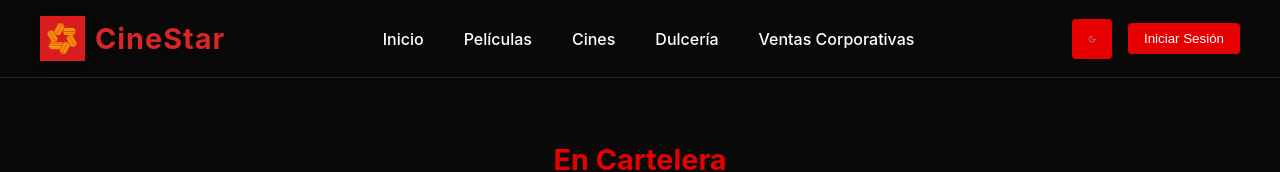
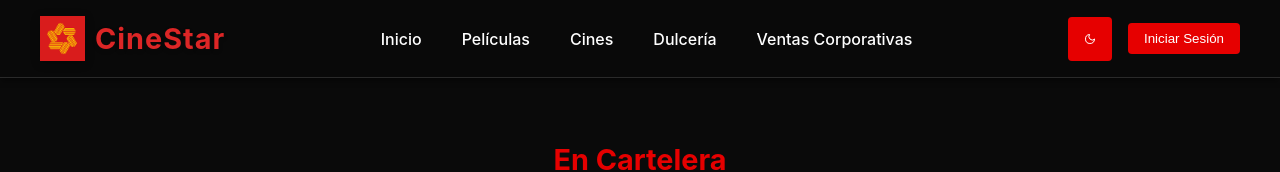
Before and after one commit to JuanLeo12/cine-frontend, a React (Create React App) app: page / in a window 1280 px wide. Shown: the top 172 px of the page. Built offline with nearby package versions, Linux system fonts and the light colour scheme; no server answers; the HTML template or start-up script is replaced by a standard one.

Commit message:
Agrandar icono del toggle de tema (24px) para mejor visibilidad

```diff
--- a/src/components/general/ThemeToggle.css
+++ b/src/components/general/ThemeToggle.css
@@ -13,8 +13,8 @@
   display: flex;
   align-items: center;
   justify-content: center;
-  width: 40px;
-  height: 40px;
+  width: 44px;
+  height: 44px;
   position: relative;
   overflow: hidden;
 }
@@ -43,9 +43,9 @@
 }
 
 .toggle-icon {
-  width: 20px;
-  height: 20px;
-  color: var(--color-text-secondary);
+  width: 24px;
+  height: 24px;
+  color: var(--color-text-primary);
   transition: all var(--transition-normal);
   position: relative;
   z-index: 1;
@@ -53,7 +53,7 @@
 
 .theme-toggle-btn:hover .toggle-icon {
   color: var(--color-primary);
-  transform: rotate(20deg) scale(1.1);
+  transform: rotate(20deg) scale(1.15);
 }
 
 /* Animación al cambiar de tema */
```
